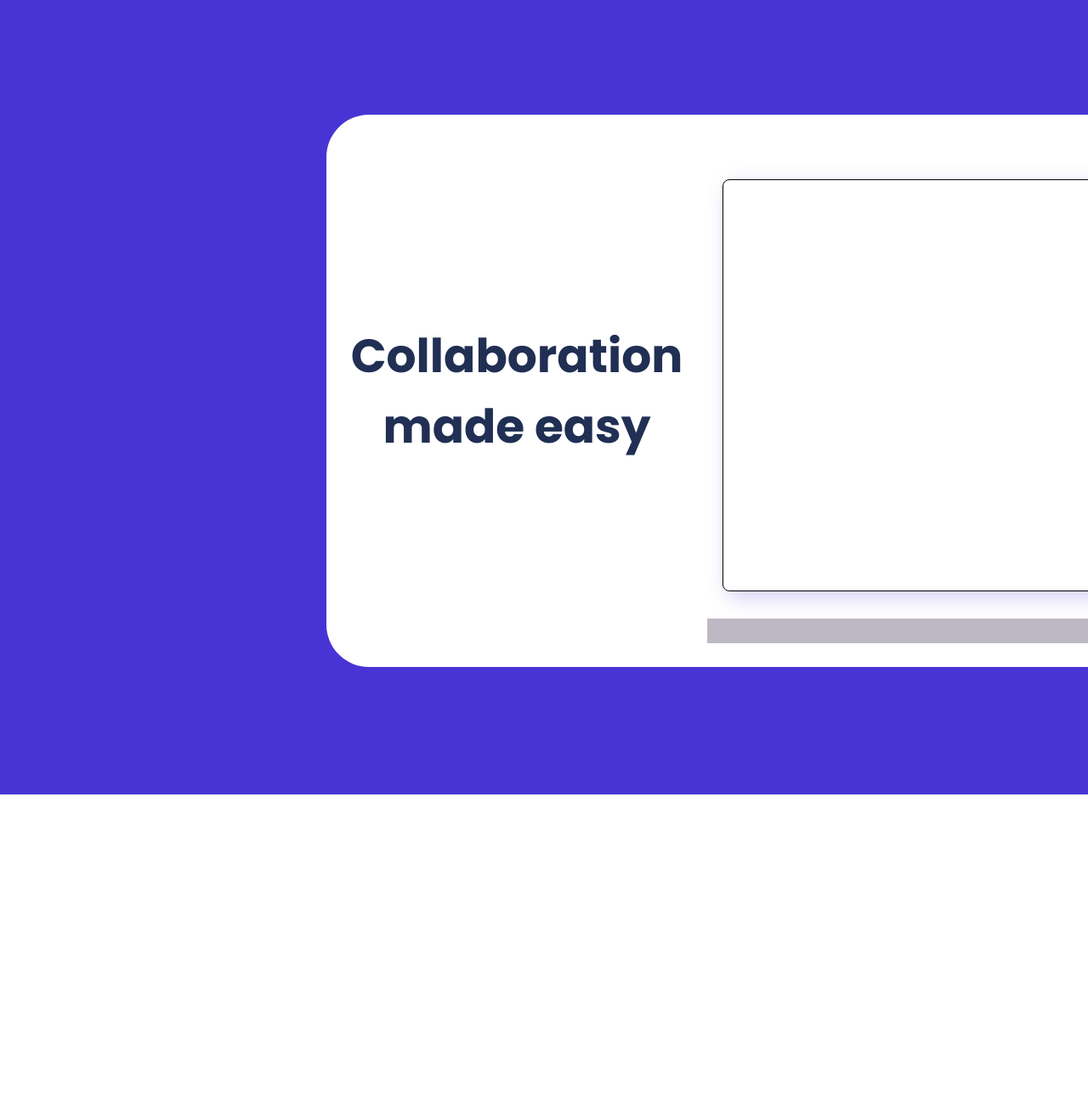
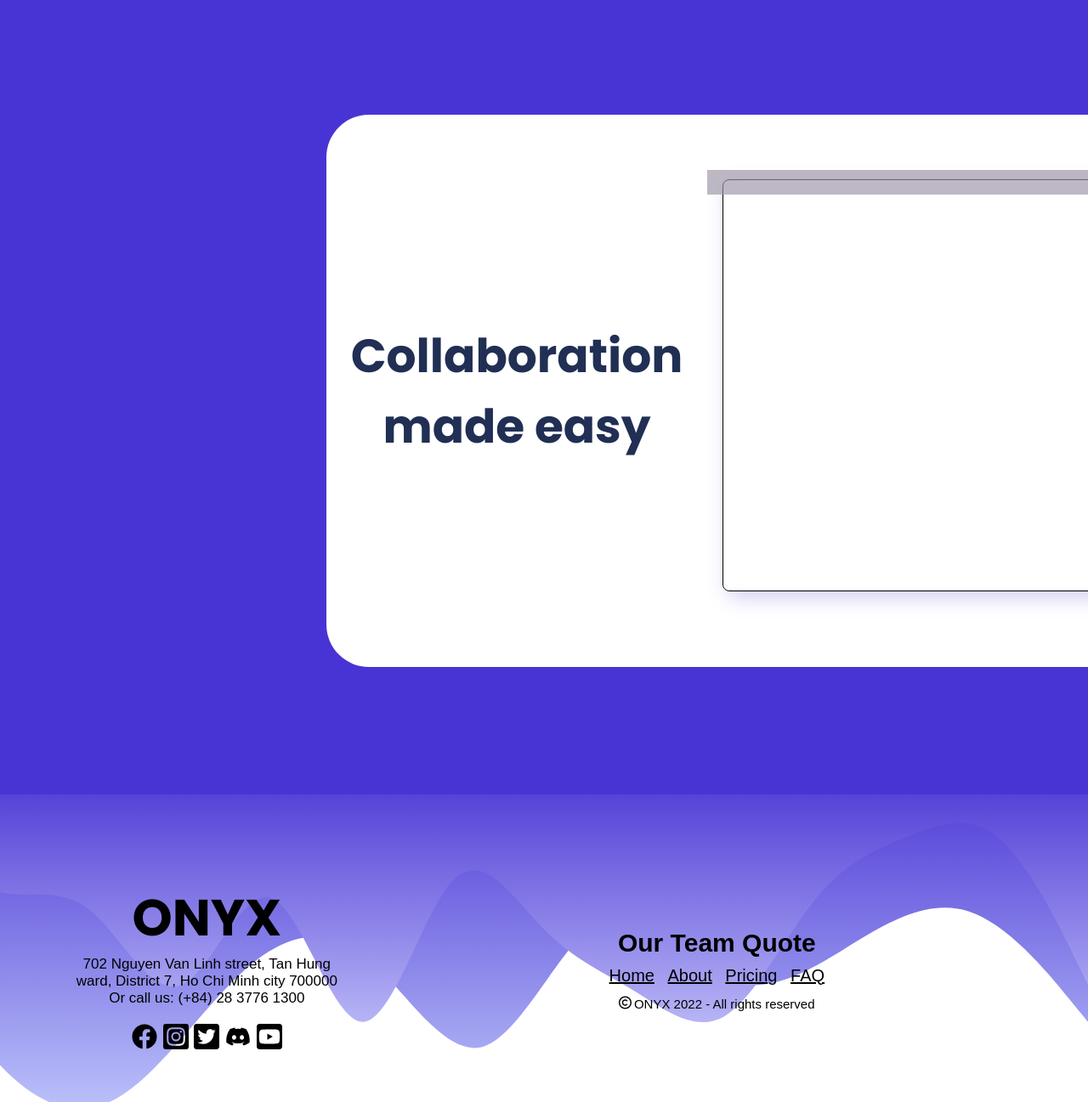
Before and after one commit to truongnhatanh7/EEET2580_Onyx_Project, a PHP site: page / in a window 1280 px wide. Shown: the part 1996-3293 px from the top of the page at 85% size. Before the commit the page ends 2931 px from the top, so only its background shows below. Run offline with PHP 8.4, Linux system fonts and the light colour scheme.

Commit message:
done footer

```diff
--- a/assets/css/base.css
+++ b/assets/css/base.css
@@ -52,8 +52,8 @@ html {
     font-size: 4rem;
     font-weight: bolder;
     color: black;
+    text-transform: uppercase;
 }
-
 .clearer { clear: both; }
 
 .btn {
--- a/assets/css/homepage.css
+++ b/assets/css/homepage.css
@@ -59,7 +59,7 @@
     box-shadow: #6371ea7e 0px 25px 50px -12px;
     border-radius: 4rem;
 }.slider-img__wrapper{
-    border-radius: 25px;
+    border-radius: 2.5;
     box-shadow: #6d76c438 0px 22px 70px 4px;
 }
 .slider-display-img {
@@ -190,3 +190,91 @@
 
 /* end of collab feature */
 /* end of content feature */
+
+
+/* start of footer */
+#footer {
+    /* position: static; */
+    width: 100vw;
+    /* height: auto; */
+    height: auto;
+    background: url("/assets/img/footer/moutain-background.svg") center / cover no-repeat,
+        url("/assets/img/footer/moutain-background2.svg") center / cover no-repeat;
+
+    padding: 10rem 5rem 5rem;
+    display: grid;
+    grid-template-columns: 1fr 2fr;
+    grid-template-rows: 1fr;
+    grid-column-gap: 2rem;
+
+
+    position: relative;
+}
+.footer__first, .footer__second {
+    display: flex;
+    flex-direction: column;
+    justify-content: center;
+    align-items: center;
+}
+.footer__logo {
+    font-size: 6rem;
+}
+.footer__contact {
+    width: 80%;
+    text-align: center;
+    font-size: 1.7rem;
+}
+.footer__community {
+    width: 90%;
+    text-align: center;
+}
+.footer__community .fontawesome-icon {
+    /* transform: scale(0.25);  */
+    width: 3rem;
+    height: 5rem;
+    margin: 1rem 0.2rem 0;
+}
+.footer__community .fontawesome-icon:hover {
+    opacity: 0.5;
+}
+
+
+.footer__quote {
+    font-size: 3rem;
+}
+.footer__nav {
+    font-size: 2rem;
+}
+.footer__nav-link {
+    display: inline-block;
+    /* text-decoration: none; */
+    color: var(--black);
+    padding: 1rem 0.5rem 0;
+
+}
+.footer__nav-link:visited {
+    color: var(--black);
+}
+.footer__nav-link:hover {
+    color: var(--hard-pink);
+}
+.footer__copyrights {
+    /* child elements display on the same line */
+    display: inline-block;
+    padding-top: 1rem;
+
+}
+.footer__copyrights .fontawesome-icon {
+    display: inline-block;
+
+    width: 1.5rem;
+    height: 2rem;
+
+    vertical-align: middle;
+}
+.footer__copyrights-text {
+    display: inline-block;
+    font-size: 1.5rem;
+    vertical-align: bottom;
+}
+/* end of footer */
--- a/index.html
+++ b/index.html
@@ -84,7 +84,7 @@
             </div>
             <!-- end of drag and drop -->
 
-                       <!-- start of collab -->
+            <!-- start of collab -->
             <div class="feature__collab card">
                 <div class="card-content feature__collab-content">
                     <div class="feature__collab-content-text">Collaboration made easy</div>
@@ -107,13 +107,13 @@
                             <feBlend mode="normal" in="SourceGraphic" in2="effect1_dropShadow_22_179" result="shape"/>
                             </filter>
                             </defs>
-                        </svg>
-                        <div class="feature__collab-content-illus-details">
                             <!-- header bar -->
-                            <svg width="582" height="29" viewBox="0 0 582 29" fill="none" xmlns="http://www.w3.org/2000/svg">
+                            <svg x="0" y="" overflow="hidden" width="582" height="8%" viewBox="0 0 582 29" fill="none" xmlns="http://www.w3.org/2000/svg">
                                 <path d="M0 0H575C578.866 0 582 3.13401 582 7V29H0V0Z" fill="#9E95A7" fill-opacity="0.67"/>
                             </svg>
-                        </div>
+                        </svg>
+                        <!-- <div class="feature__collab-content-illus-details">
+                        </div> -->
 
                     </div>
                 </div>
@@ -128,6 +128,63 @@
         <!-- start of footer -->
         <div id="footer">
 
+
+            <div class="footer__first">
+                <div class="footer__logo logo-font">Onyx</div>
+                <div class="footer__contact">
+                    <p class="footer__contact-addr"> 702 Nguyen Van Linh street, Tan Hung ward, District 7, Ho Chi Minh city 700000</p>
+                    <p class="footer__contact-phone">Or call us: (+84) 28 3776 1300</p>
+                </div>
+                <div class="footer__community">
+                    <!-- fb icon -->
+                    <a href="#"><svg class="fontawesome-icon" xmlns="http://www.w3.org/2000/svg" viewBox="0 0 512 512">
+                        <!--! Font Awesome Pro 6.0.0 by @fontawesome - https://fontawesome.com License - https://fontawesome.com/license (Commercial License) Copyright 2022 Fonticons, Inc. -->
+                        <path d="M504 256C504 119 393 8 256 8S8 119 8 256c0 123.78 90.69 226.38 209.25 245V327.69h-63V256h63v-54.64c0-62.15 37-96.48 93.67-96.48 27.14 0 55.52 4.84 55.52 4.84v61h-31.28c-30.8 0-40.41 19.12-40.41 38.73V256h68.78l-11 71.69h-57.78V501C413.31 482.38 504 379.78 504 256z"/>
+                    </svg></a>
+
+                    <!-- ig icon -->
+                    <a href="#"><svg class="fontawesome-icon" xmlns="http://www.w3.org/2000/svg" viewBox="0 0 448 512">
+                        <!--! Font Awesome Pro 6.0.0 by @fontawesome - https://fontawesome.com License - https://fontawesome.com/license (Commercial License) Copyright 2022 Fonticons, Inc. -->
+                        <path d="M224,202.66A53.34,53.34,0,1,0,277.36,256,53.38,53.38,0,0,0,224,202.66Zm124.71-41a54,54,0,0,0-30.41-30.41c-21-8.29-71-6.43-94.3-6.43s-73.25-1.93-94.31,6.43a54,54,0,0,0-30.41,30.41c-8.28,21-6.43,71.05-6.43,94.33S91,329.26,99.32,350.33a54,54,0,0,0,30.41,30.41c21,8.29,71,6.43,94.31,6.43s73.24,1.93,94.3-6.43a54,54,0,0,0,30.41-30.41c8.35-21,6.43-71.05,6.43-94.33S357.1,182.74,348.75,161.67ZM224,338a82,82,0,1,1,82-82A81.9,81.9,0,0,1,224,338Zm85.38-148.3a19.14,19.14,0,1,1,19.13-19.14A19.1,19.1,0,0,1,309.42,189.74ZM400,32H48A48,48,0,0,0,0,80V432a48,48,0,0,0,48,48H400a48,48,0,0,0,48-48V80A48,48,0,0,0,400,32ZM382.88,322c-1.29,25.63-7.14,48.34-25.85,67s-41.4,24.63-67,25.85c-26.41,1.49-105.59,1.49-132,0-25.63-1.29-48.26-7.15-67-25.85s-24.63-41.42-25.85-67c-1.49-26.42-1.49-105.61,0-132,1.29-25.63,7.07-48.34,25.85-67s41.47-24.56,67-25.78c26.41-1.49,105.59-1.49,132,0,25.63,1.29,48.33,7.15,67,25.85s24.63,41.42,25.85,67.05C384.37,216.44,384.37,295.56,382.88,322Z"/>
+                    </svg></a>
+
+                    <!-- twitter -->
+                    <a href="#"><svg class="fontawesome-icon" xmlns="http://www.w3.org/2000/svg" viewBox="0 0 448 512">
+                        <!--! Font Awesome Pro 6.0.0 by @fontawesome - https://fontawesome.com License - https://fontawesome.com/license (Commercial License) Copyright 2022 Fonticons, Inc. -->
+                        <path d="M400 32H48C21.5 32 0 53.5 0 80v352c0 26.5 21.5 48 48 48h352c26.5 0 48-21.5 48-48V80c0-26.5-21.5-48-48-48zm-48.9 158.8c.2 2.8.2 5.7.2 8.5 0 86.7-66 186.6-186.6 186.6-37.2 0-71.7-10.8-100.7-29.4 5.3.6 10.4.8 15.8.8 30.7 0 58.9-10.4 81.4-28-28.8-.6-53-19.5-61.3-45.5 10.1 1.5 19.2 1.5 29.6-1.2-30-6.1-52.5-32.5-52.5-64.4v-.8c8.7 4.9 18.9 7.9 29.6 8.3a65.447 65.447 0 0 1-29.2-54.6c0-12.2 3.2-23.4 8.9-33.1 32.3 39.8 80.8 65.8 135.2 68.6-9.3-44.5 24-80.6 64-80.6 18.9 0 35.9 7.9 47.9 20.7 14.8-2.8 29-8.3 41.6-15.8-4.9 15.2-15.2 28-28.8 36.1 13.2-1.4 26-5.1 37.8-10.2-8.9 13.1-20.1 24.7-32.9 34z"/>
+                    </svg></a>
+
+                    <!-- discord -->
+                    <a href="#"><svg class="fontawesome-icon" xmlns="http://www.w3.org/2000/svg" viewBox="0 0 640 512">
+                        <!--! Font Awesome Pro 6.0.0 by @fontawesome - https://fontawesome.com License - https://fontawesome.com/license (Commercial License) Copyright 2022 Fonticons, Inc. -->
+                        <path d="M524.531,69.836a1.5,1.5,0,0,0-.764-.7A485.065,485.065,0,0,0,404.081,32.03a1.816,1.816,0,0,0-1.923.91,337.461,337.461,0,0,0-14.9,30.6,447.848,447.848,0,0,0-134.426,0,309.541,309.541,0,0,0-15.135-30.6,1.89,1.89,0,0,0-1.924-.91A483.689,483.689,0,0,0,116.085,69.137a1.712,1.712,0,0,0-.788.676C39.068,183.651,18.186,294.69,28.43,404.354a2.016,2.016,0,0,0,.765,1.375A487.666,487.666,0,0,0,176.02,479.918a1.9,1.9,0,0,0,2.063-.676A348.2,348.2,0,0,0,208.12,430.4a1.86,1.86,0,0,0-1.019-2.588,321.173,321.173,0,0,1-45.868-21.853,1.885,1.885,0,0,1-.185-3.126c3.082-2.309,6.166-4.711,9.109-7.137a1.819,1.819,0,0,1,1.9-.256c96.229,43.917,200.41,43.917,295.5,0a1.812,1.812,0,0,1,1.924.233c2.944,2.426,6.027,4.851,9.132,7.16a1.884,1.884,0,0,1-.162,3.126,301.407,301.407,0,0,1-45.89,21.83,1.875,1.875,0,0,0-1,2.611,391.055,391.055,0,0,0,30.014,48.815,1.864,1.864,0,0,0,2.063.7A486.048,486.048,0,0,0,610.7,405.729a1.882,1.882,0,0,0,.765-1.352C623.729,277.594,590.933,167.465,524.531,69.836ZM222.491,337.58c-28.972,0-52.844-26.587-52.844-59.239S193.056,219.1,222.491,219.1c29.665,0,53.306,26.82,52.843,59.239C275.334,310.993,251.924,337.58,222.491,337.58Zm195.38,0c-28.971,0-52.843-26.587-52.843-59.239S388.437,219.1,417.871,219.1c29.667,0,53.307,26.82,52.844,59.239C470.715,310.993,447.538,337.58,417.871,337.58Z"/>
+                    </svg></a>
+
+                    <!-- youtube -->
+                    <a href="#"><svg class="fontawesome-icon" xmlns="http://www.w3.org/2000/svg" viewBox="0 0 448 512">
+                        <!--! Font Awesome Pro 6.0.0 by @fontawesome - https://fontawesome.com License - https://fontawesome.com/license (Commercial License) Copyright 2022 Fonticons, Inc. -->
+                        <path d="M186.8 202.1l95.2 54.1-95.2 54.1V202.1zM448 80v352c0 26.5-21.5 48-48 48H48c-26.5 0-48-21.5-48-48V80c0-26.5 21.5-48 48-48h352c26.5 0 48 21.5 48 48zm-42 176.3s0-59.6-7.6-88.2c-4.2-15.8-16.5-28.2-32.2-32.4C337.9 128 224 128 224 128s-113.9 0-142.2 7.7c-15.7 4.2-28 16.6-32.2 32.4-7.6 28.5-7.6 88.2-7.6 88.2s0 59.6 7.6 88.2c4.2 15.8 16.5 27.7 32.2 31.9C110.1 384 224 384 224 384s113.9 0 142.2-7.7c15.7-4.2 28-16.1 32.2-31.9 7.6-28.5 7.6-88.1 7.6-88.1z"/>
+                    </svg></a>
+                </div>
+
+            </div>
+            <div class="footer__second">
+                <h3 class="footer__quote">Our Team Quote</h3>
+                <div class="footer__nav">
+                    <a href="" class="footer__nav-link">Home</a>
+                    <a href="" class="footer__nav-link">About</a>
+                    <a href="" class="footer__nav-link">Pricing</a>
+                    <a href="" class="footer__nav-link">FAQ</a>
+                </div>
+                <p class="footer__copyrights">
+                    <svg class="fontawesome-icon" xmlns="http://www.w3.org/2000/svg" viewBox="0 0 512 512">
+                        <!--! Font Awesome Pro 6.0.0 by @fontawesome - https://fontawesome.com License - https://fontawesome.com/license (Commercial License) Copyright 2022 Fonticons, Inc. -->
+                        <path d="M256 0C114.6 0 0 114.6 0 256s114.6 256 256 256s256-114.6 256-256S397.4 0 256 0zM256 464c-114.7 0-208-93.31-208-208S141.3 48 256 48s208 93.31 208 208S370.7 464 256 464zM255.1 176C255.1 176 255.1 176 255.1 176c21.06 0 40.92 8.312 55.83 23.38c9.375 9.344 24.53 9.5 33.97 .1562c9.406-9.344 9.469-24.53 .1562-33.97c-24-24.22-55.95-37.56-89.95-37.56c0 0 .0313 0 0 0c-33.97 0-65.95 13.34-89.95 37.56c-49.44 49.88-49.44 131 0 180.9c24 24.22 55.98 37.56 89.95 37.56c.0313 0 0 0 0 0c34 0 65.95-13.34 89.95-37.56c9.312-9.438 9.25-24.62-.1562-33.97c-9.438-9.312-24.59-9.219-33.97 .1562c-14.91 15.06-34.77 23.38-55.83 23.38c0 0 .0313 0 0 0c-21.09 0-40.95-8.312-55.89-23.38c-30.94-31.22-30.94-82.03 0-113.3C214.2 184.3 234 176 255.1 176z"/>
+                    </svg>
+                    <span class="footer__copyrights-text">ONYX 2022 - All rights reserved</span>
+                </p>
+            </div>
+
         </div>
         <!-- end of footer -->
     </div>
```
Also changed, not shown: assets/img/footer/moutain-background.svg (added), assets/img/footer/moutain-background2.svg (added), 2 other files.
